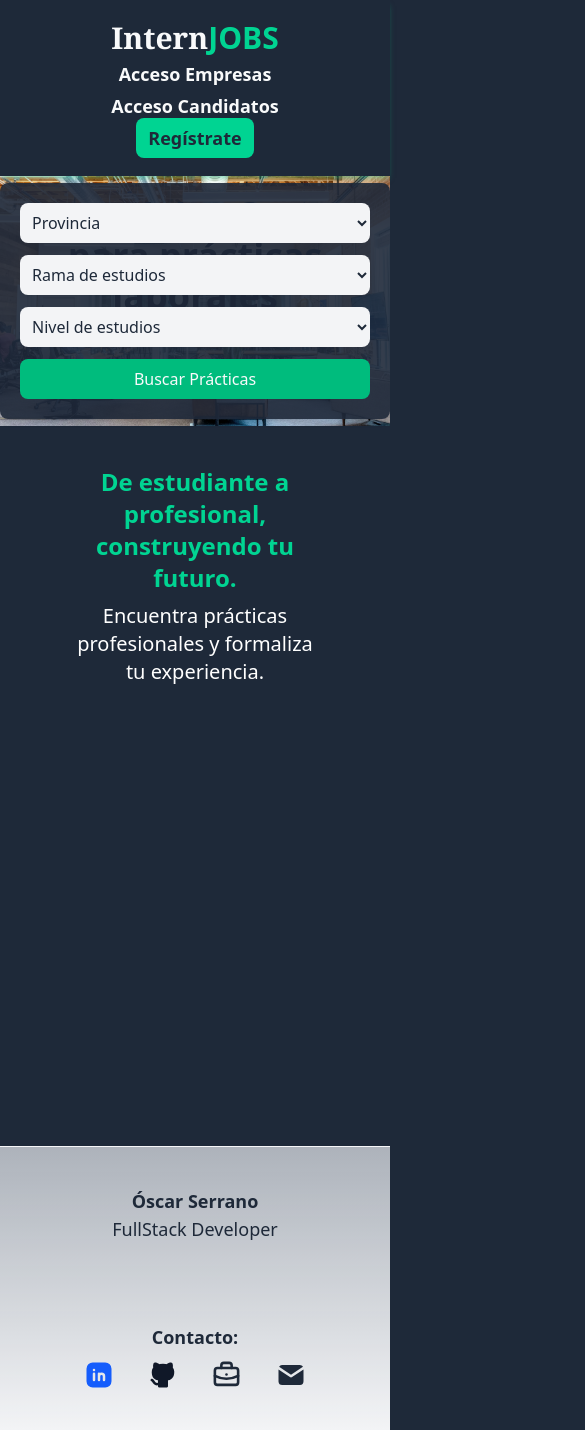
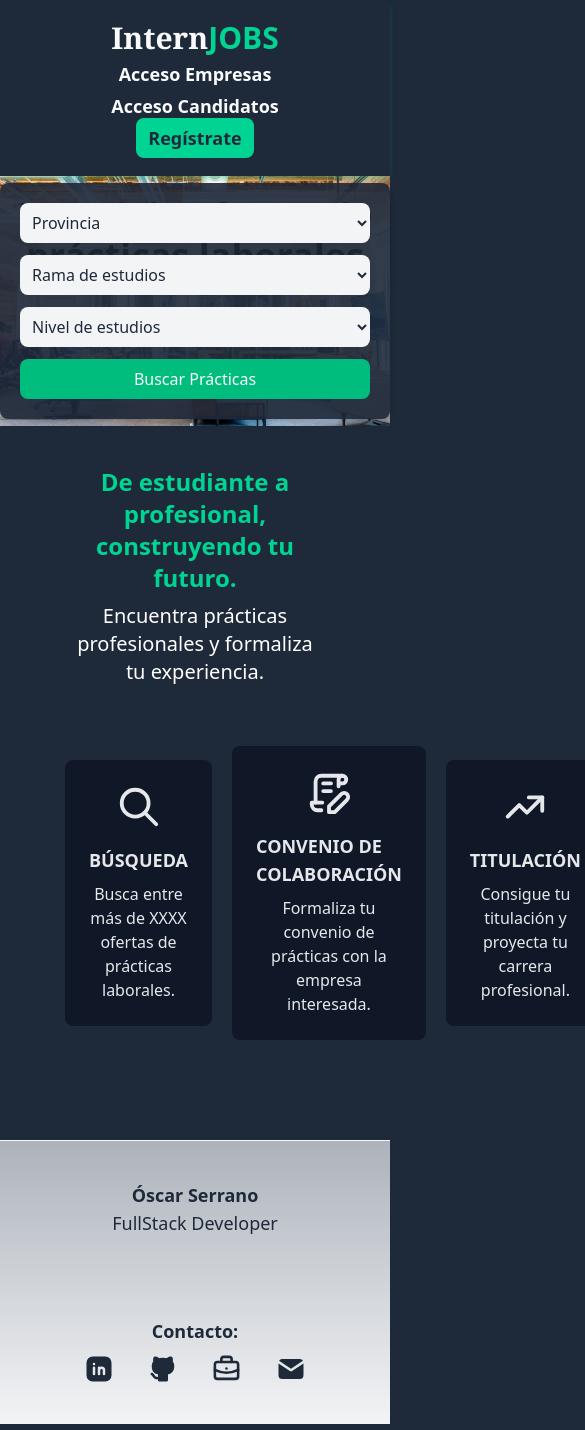
Before and after one commit to oserranom/InternJobs, a Vue app in the folder Frontend/: page / in a window 390 px wide. Shown: the whole page, 585 px wide, since content can reach past the window. Built offline with nearby package versions, Linux system fonts and the light colour scheme.

Commit message:
fin homwview con cards, colores icons footer y comenzamos vista Searchresults

```diff
--- a/Frontend/src/components/Footer.vue
+++ b/Frontend/src/components/Footer.vue
@@ -9,7 +9,7 @@
                 <a
                     href="https://oserranom.pro/"
                     target="_blank"
-                    class="font-bold hover:underline text-center"
+                    class="font-bold text-center hover:text-emerald-600 transition duration-300"
                 >
                     Óscar Serrano
                 </a>
@@ -21,11 +21,11 @@
             <h3 class="font-bold text-lg text-center mb-2">Contacto: </h3>
             <div class="flex justify-between items-center">
 
-                <a href="https://www.linkedin.com/in/oserranom/" target="_blank" class="text-blue-600 hover:scale-110 mx-1">
+                <a href="https://www.linkedin.com/in/oserranom/" target="_blank" class="text-gray-800 hover:scale-110 mx-1">
                     <svg  xmlns="http://www.w3.org/2000/svg"  width="30"  height="30"  viewBox="0 0 24 24"  fill="currentColor"  class=" icon icon-tabler icons-tabler-filled icon-tabler-brand-linkedin"><path stroke="none" d="M0 0h24v24H0z" fill="none"/><path d="M17 2a5 5 0 0 1 5 5v10a5 5 0 0 1 -5 5h-10a5 5 0 0 1 -5 -5v-10a5 5 0 0 1 5 -5zm-9 8a1 1 0 0 0 -1 1v5a1 1 0 0 0 2 0v-5a1 1 0 0 0 -1 -1m6 0a3 3 0 0 0 -1.168 .236l-.125 .057a1 1 0 0 0 -1.707 .707v5a1 1 0 0 0 2 0v-3a1 1 0 0 1 2 0v3a1 1 0 0 0 2 0v-3a3 3 0 0 0 -3 -3m-6 -3a1 1 0 0 0 -.993 .883l-.007 .127a1 1 0 0 0 1.993 .117l.007 -.127a1 1 0 0 0 -1 -1" /></svg>
                 </a>
 
-                <a href="https://github.com/oserranom" target="_blank" class="text-gray-900 hover:scale-110 mx-1">
+                <a href="https://github.com/oserranom" target="_blank" class="text-gray-800 hover:scale-110 mx-1">
                     <svg  xmlns="http://www.w3.org/2000/svg"  width="30"  height="30"  viewBox="0 0 24 24"  fill="currentColor"  class=" icon icon-tabler icons-tabler-filled icon-tabler-brand-github"><path stroke="none" d="M0 0h24v24H0z" fill="none"/><path d="M5.315 2.1c.791 -.113 1.9 .145 3.333 .966l.272 .161l.16 .1l.397 -.083a13.3 13.3 0 0 1 4.59 -.08l.456 .08l.396 .083l.161 -.1c1.385 -.84 2.487 -1.17 3.322 -1.148l.164 .008l.147 .017l.076 .014l.05 .011l.144 .047a1 1 0 0 1 .53 .514a5.2 5.2 0 0 1 .397 2.91l-.047 .267l-.046 .196l.123 .163c.574 .795 .93 1.728 1.03 2.707l.023 .295l.007 .272c0 3.855 -1.659 5.883 -4.644 6.68l-.245 .061l-.132 .029l.014 .161l.008 .157l.004 .365l-.002 .213l-.003 3.834a1 1 0 0 1 -.883 .993l-.117 .007h-6a1 1 0 0 1 -.993 -.883l-.007 -.117v-.734c-1.818 .26 -3.03 -.424 -4.11 -1.878l-.535 -.766c-.28 -.396 -.455 -.579 -.589 -.644l-.048 -.019a1 1 0 0 1 .564 -1.918c.642 .188 1.074 .568 1.57 1.239l.538 .769c.76 1.079 1.36 1.459 2.609 1.191l.001 -.678l-.018 -.168a5.03 5.03 0 0 1 -.021 -.824l.017 -.185l.019 -.12l-.108 -.024c-2.976 -.71 -4.703 -2.573 -4.875 -6.139l-.01 -.31l-.004 -.292a5.6 5.6 0 0 1 .908 -3.051l.152 -.222l.122 -.163l-.045 -.196a5.2 5.2 0 0 1 .145 -2.642l.1 -.282l.106 -.253a1 1 0 0 1 .529 -.514l.144 -.047l.154 -.03z" /></svg>
                 </a>
 
--- a/Frontend/src/components/SearchBar.vue
+++ b/Frontend/src/components/SearchBar.vue
@@ -17,8 +17,8 @@
     class="relative w-full h-[250px] md:h-[400px] bg-[url('/img/office.webp')] bg-cover bg-center md:bg-[center_bottom_40%]
           bg-no-repeat flex items-center justify-center"
   >
-    <h1 class="absolute top-5 text-4xl font-semibold text-gray-900 text-center drop-shadow-lg">
-      Portal de ofertas para prácticas laborales
+    <h1 class="absolute top-4 text-4xl font-bold text-black text-center drop-shadow-lg bg-gray-50/40 rounded-lg py-1 px-3">
+      Portal de ofertas de prácticas laborales
     </h1>
 
     <form
@@ -31,10 +31,12 @@
         class="w-full md:flex-1 p-2 rounded-lg bg-gray-100 text-gray-800"
       >
         <option disabled value="">Provincia</option>
-        <option value="MAD">Madrid</option>
-        <option value="BCN">Barcelona</option>
-        <option value="VAL">Valencia</option>
-        <option value="MAL">Málaga</option>
+        <option value="Barcelona">Barcelona</option>
+        <option value="Sevilla">Sevilla</option>
+        <option value="Madrid">Madrid</option>
+        <option value="Malaga">Málaga</option>
+        <option value="Valencia">Valencia</option>
+        <option value="Zaragoza">Zaragoza</option>
       </select>
 
       <!-- Select Rama de estudios -->
@@ -48,6 +50,7 @@
         <option value="sanidad">Sanidad</option>
         <option value="quimica">Química</option>
         <option value="electricidad">Eelectricidad</option>
+        <option value="mecanica">Fabricación y mecánica</option>
 
       </select>
 
@@ -63,7 +66,7 @@
 
       <button
         type="submit"
-        class="w-full md:w-auto p-2 rounded-lg bg-emerald-500 text-gray-50 hover:bg-emerald-600 transition duration-300"
+        class="w-full md:w-auto p-2 rounded-lg bg-emerald-500 text-gray-50 cursor-pointer hover:bg-emerald-600 transition duration-300"
       >
         Buscar Prácticas
       </button>
--- a/Frontend/src/router/index.js
+++ b/Frontend/src/router/index.js
@@ -1,5 +1,6 @@
 import { createRouter, createWebHistory } from 'vue-router'
 import HomeView from '@/views/HomeView.vue'
+import SearchResults from '@/views/SearchResults.vue';
 
 const router = createRouter({
   history: createWebHistory(import.meta.env.BASE_URL),
@@ -9,7 +10,10 @@
       name: 'home',
       component: HomeView,
     },
+    {
+
+    },
   ],
-})
+});
 
 export default router
--- a/Frontend/src/views/HomeView.vue
+++ b/Frontend/src/views/HomeView.vue
@@ -15,12 +15,61 @@
 
   </div>
 
-  <main class="w-2/3 mx-auto h-170 mt-10">
+  <main class="w-2/3 mx-auto mt-10 mb-25">
     <h2 class="text-emerald-400 text-center font-semibold text-2xl">
       De estudiante a profesional, construyendo tu futuro.
     </h2>
     <p class="text-center font-light text-xl mt-2">
       Encuentra prácticas profesionales y formaliza tu experiencia.
     </p>
+
+    <div class="flex items-center mt-15 gap-5">
+
+      <div class="flex flex-col items-center flex-1 rounded-lg p-6 text-gray-200 bg-gray-900" >
+        <svg  xmlns="http://www.w3.org/2000/svg"  width="46"  height="46"  viewBox="0 0 24 24"  fill="none"  stroke="currentColor"  stroke-width="2"  stroke-linecap="round"  stroke-linejoin="round"
+          class="icon icon-tabler icons-tabler-outline icon-tabler-search text-center"
+        >
+          <path stroke="none" d="M0 0h24v24H0z" fill="none"/>
+          <path d="M10 10m-7 0a7 7 0 1 0 14 0a7 7 0 1 0 -14 0" />
+          <path d="M21 21l-6 -6" />
+        </svg>
+
+        <h3 class="mt-4 text-lg font-semibold">BÚSQUEDA</h3>
+        <p class="mt-2 text-center">Busca entre más de XXXX ofertas de prácticas laborales.</p>
+
+      </div>
+
+      <div class="flex flex-col items-center flex-1 rounded-lg p-6 text-gray-200 bg-gray-900" >
+        <svg  xmlns="http://www.w3.org/2000/svg"  width="46"  height="46"  viewBox="0 0 24 24"  fill="none"  stroke="currentColor"  stroke-width="2"  stroke-linecap="round"  stroke-linejoin="round"
+            class="icon icon-tabler icons-tabler-outline icon-tabler-contract"
+          >
+          <path stroke="none" d="M0 0h24v24H0z" fill="none"/>
+          <path d="M8 21h-2a3 3 0 0 1 -3 -3v-1h5.5" />
+          <path d="M17 8.5v-3.5a2 2 0 1 1 2 2h-2" />
+          <path d="M19 3h-11a3 3 0 0 0 -3 3v11" />
+          <path d="M9 7h4" /><path d="M9 11h4" />
+          <path d="M18.42 12.61a2.1 2.1 0 0 1 2.97 2.97l-6.39 6.42h-3v-3z" />
+        </svg>
+
+        <h3 class="mt-4 text-lg font-semibold">CONVENIO DE COLABORACIÓN</h3>
+        <p class="mt-2 text-center">Formaliza tu convenio de prácticas con la empresa interesada.</p>
+
+      </div>
+
+      <div class="flex flex-col items-center flex-1 rounded-lg p-6 text-gray-200 bg-gray-900" >
+        <svg  xmlns="http://www.w3.org/2000/svg"  width="46"  height="46"  viewBox="0 0 24 24"  fill="none"  stroke="currentColor"  stroke-width="2"  stroke-linecap="round"  stroke-linejoin="round"
+          class="icon icon-tabler icons-tabler-outline icon-tabler-trending-up"
+        >
+          <path stroke="none" d="M0 0h24v24H0z" fill="none"/>
+          <path d="M3 17l6 -6l4 4l8 -8" />
+          <path d="M14 7l7 0l0 7" />
+        </svg>
+
+        <h3 class="mt-4 text-lg font-semibold">TITULACIÓN</h3>
+        <p class="mt-2 text-center">Consigue tu titulación y proyecta tu carrera profesional.</p>
+
+      </div>
+
+    </div>
   </main>
 </template>
--- /dev/null
+++ b/Frontend/src/views/SearchResults.vue
@@ -0,0 +1,7 @@
+<script setup>
+
+</script>
+
+<template>
+    <h1>Hola</h1>
+</template>
```
Also changed, not shown: 1 other file (tests, documents, lock files or other folders).
